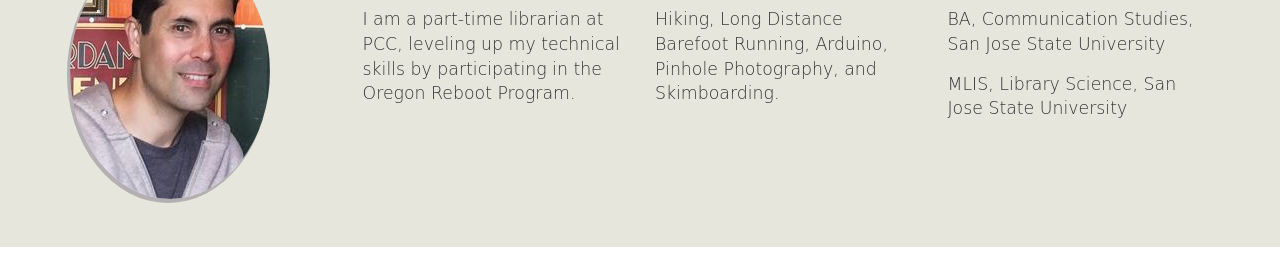
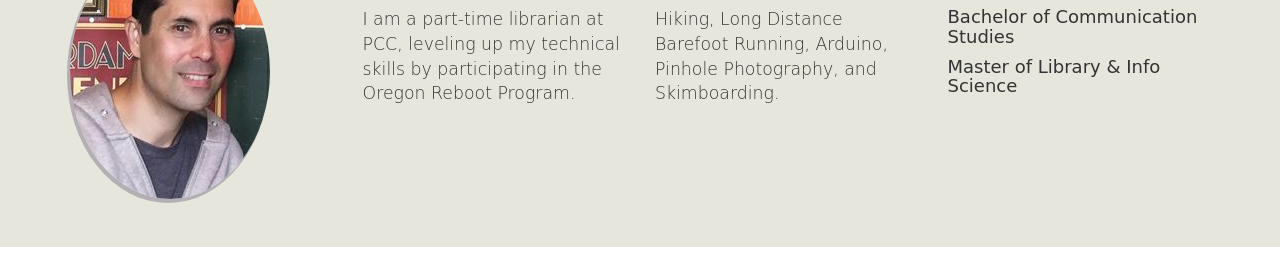
Before and after one commit to doohinkus/portfolio, a plain HTML site: page index.html in a window 1280 px wide. Shown: the part 134-408 px from the top of the page. Drawn offline with nearby package versions, Linux system fonts and the light colour scheme; a web font is replaced by a local one.

Commit message:
use h4 instead of paragraph for education

```diff
--- a/index.html
+++ b/index.html
@@ -41,19 +41,16 @@
           </div> <!--end col md 3 -->
           <div class="col-md-3">
             <h2>Education</h2>
-            <p>
-            BA, Communication Studies, San Jose State University
-            </p>
-            <p>
-            MLIS, Library Science, San Jose State University
-            </p>
+            <h4>Bachelor of Communication Studies</h4>
+
+            <h4>Master of Library & Info Science</h4>
           </div> <!--end col md 3 -->
         </div> <!--end row  -->
       </div> <!--end container / top content-->
      </div><!--end jumbotron-->
 
-    <div class="container">
-      <h2 class="center-me" id="projects">Epicodus Projects</h2>
+    <div class="container" id="projects">
+      <h2 class="center-me">Epicodus Projects</h2>
       <p class="center-me"><img src="img/projects.png" alt="projects image" /></p>
       <div class="row">
         <div class="col-md-4">
```
